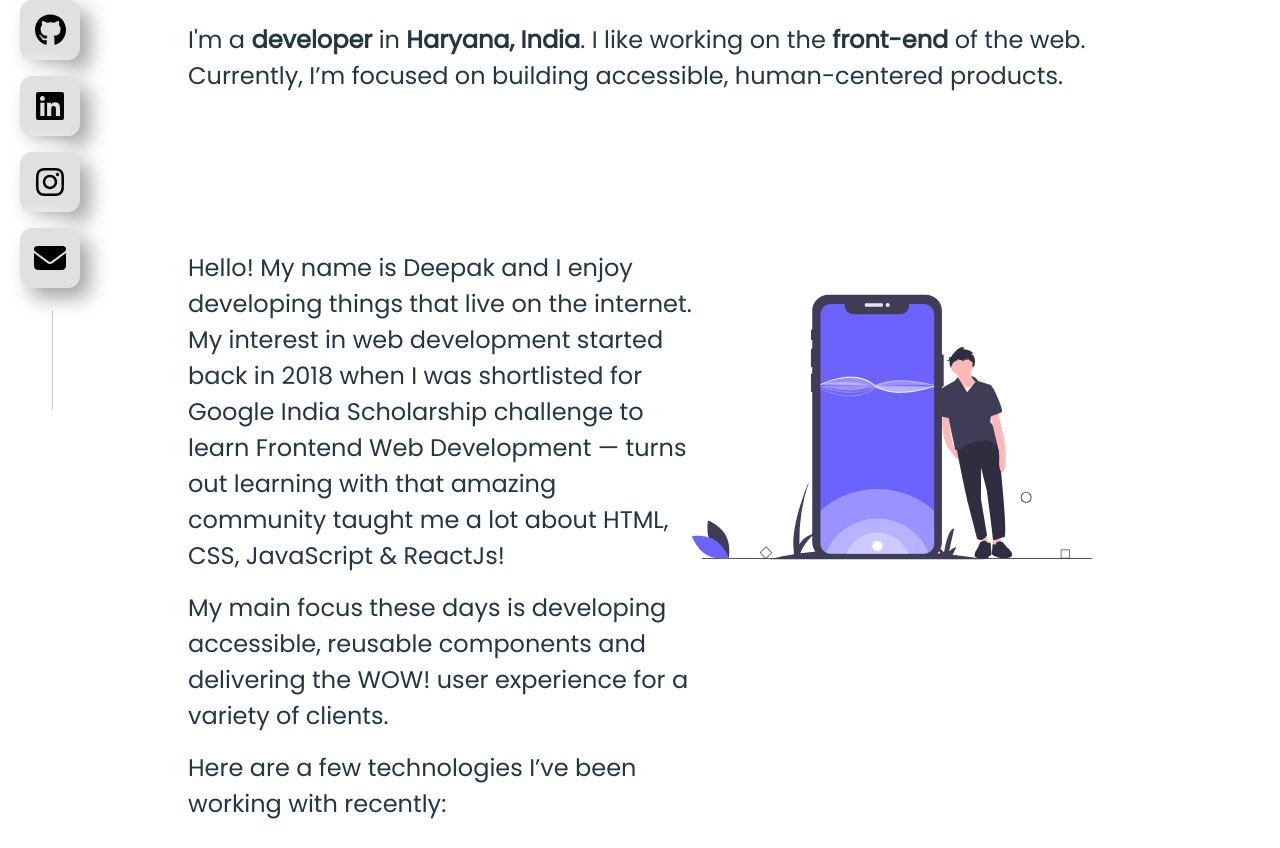
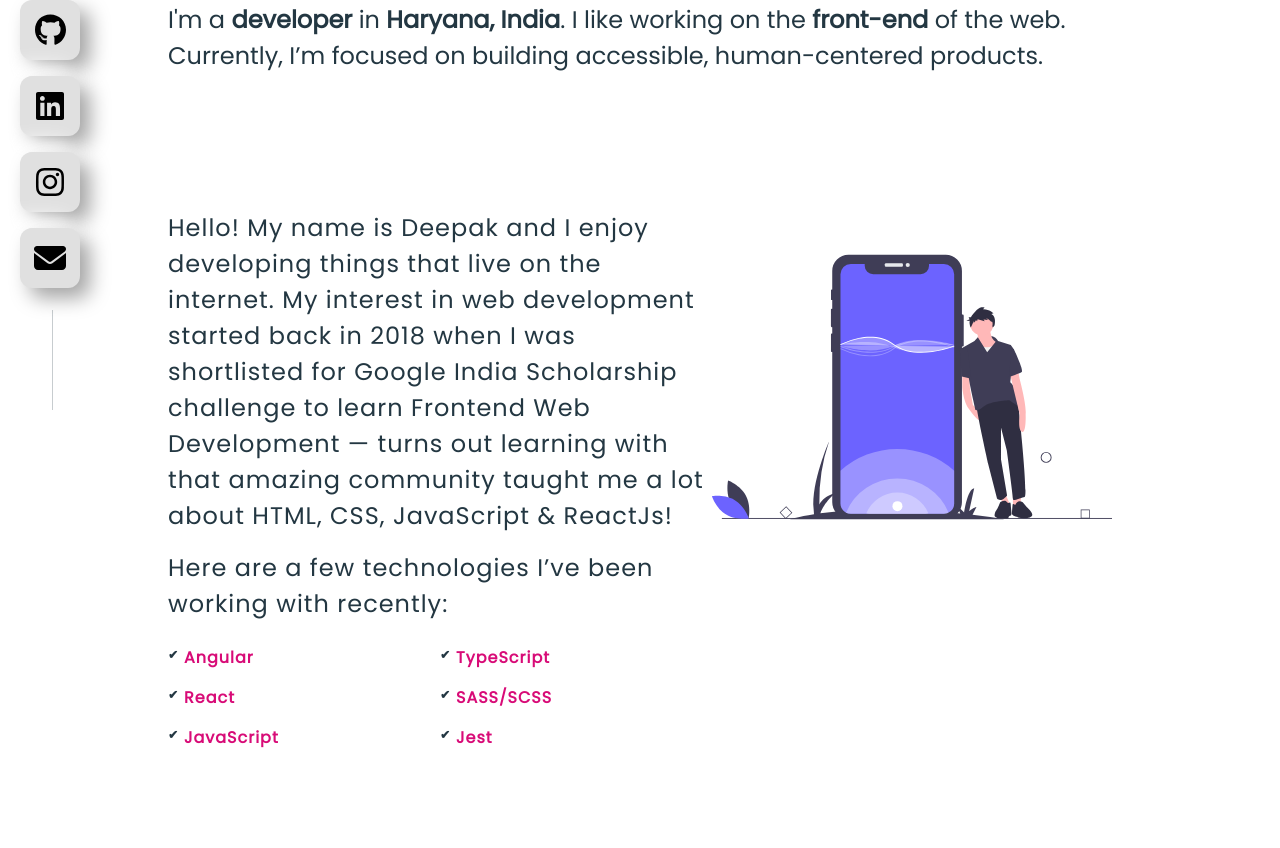
Before and after one commit to DKdEviL/portfolio, a React (Create React App) app: page / in a window 1280 px wide. Shown: the part 390-1238 px from the top of the page. Built offline with nearby package versions, Linux system fonts and the light colour scheme.

Commit message:
about section styles

```diff
--- a/src/App.css
+++ b/src/App.css
@@ -59,12 +59,6 @@
   background: transparent;
 }
 
-.neo_container {
-  margin: 20px;
-  background: transparent;
-  border-radius: 12px;
-  margin-bottom: 0.4em;
-}
 
 .App {
   text-align: center;
--- a/src/components/about/About.scss
+++ b/src/components/about/About.scss
@@ -4,12 +4,22 @@
     position: relative;
     padding-left: 20px;
     background: transparent;
-    color: $info;
+    &.skill {
+        color: $primary;
+        font-weight: bold;
+        border: none;
+    }
     &::before {
         content: "✔";
-        color: $secondary;
+        color: $text-color-bold;
         font-size: 12px;
         left: 0px;
         position: absolute;
     }
 }
+.container.about {
+    color: $text-color-bold;
+    font-weight: 500;
+    letter-spacing: 1px;
+    line-height: 1.5;
+}
--- a/src/components/about/About.tsx
+++ b/src/components/about/About.tsx
@@ -6,8 +6,8 @@
 
 const AboutMe = () => {
   return (
-    <div className="container d-flex flex-column flex-sm-row">
-      <div className="my-5">
+    <div className="container about d-flex flex-column flex-sm-row">
+      <div className="my-5 text_container">
         <p className="fs-4">
           Hello! My name is Deepak and I enjoy developing things that live on
           the internet. My interest in web development started back in 2018 when
@@ -16,23 +16,19 @@
           community taught me a lot about HTML, CSS, JavaScript & ReactJs!
         </p>
         <p className="fs-4">
-          My main focus these days is developing accessible, reusable components
-          and delivering the WOW! user experience for a variety of clients.
-        </p>
-        <p className="fs-4">
           Here are a few technologies I’ve been working with recently:
         </p>
         <div className="d-flex w-100">
-          <ListGroup variant="flush">
+          <ListGroup variant="flush" className="w-50">
             {PrimarySkills.map((skill) => (
-              <ListGroup.Item key={skill} className="list-group-item">
+              <ListGroup.Item key={skill} className="list-group-item skill">
                 {skill}
               </ListGroup.Item>
             ))}
           </ListGroup>
           <ListGroup variant="flush">
             {SecondarySkills.map((skill) => (
-              <ListGroup.Item key={skill} className="list-group-item">
+              <ListGroup.Item key={skill} className="list-group-item skill">
                 {skill}
               </ListGroup.Item>
             ))}
```
Also changed, not shown: src/hero-devices.svg (added).
